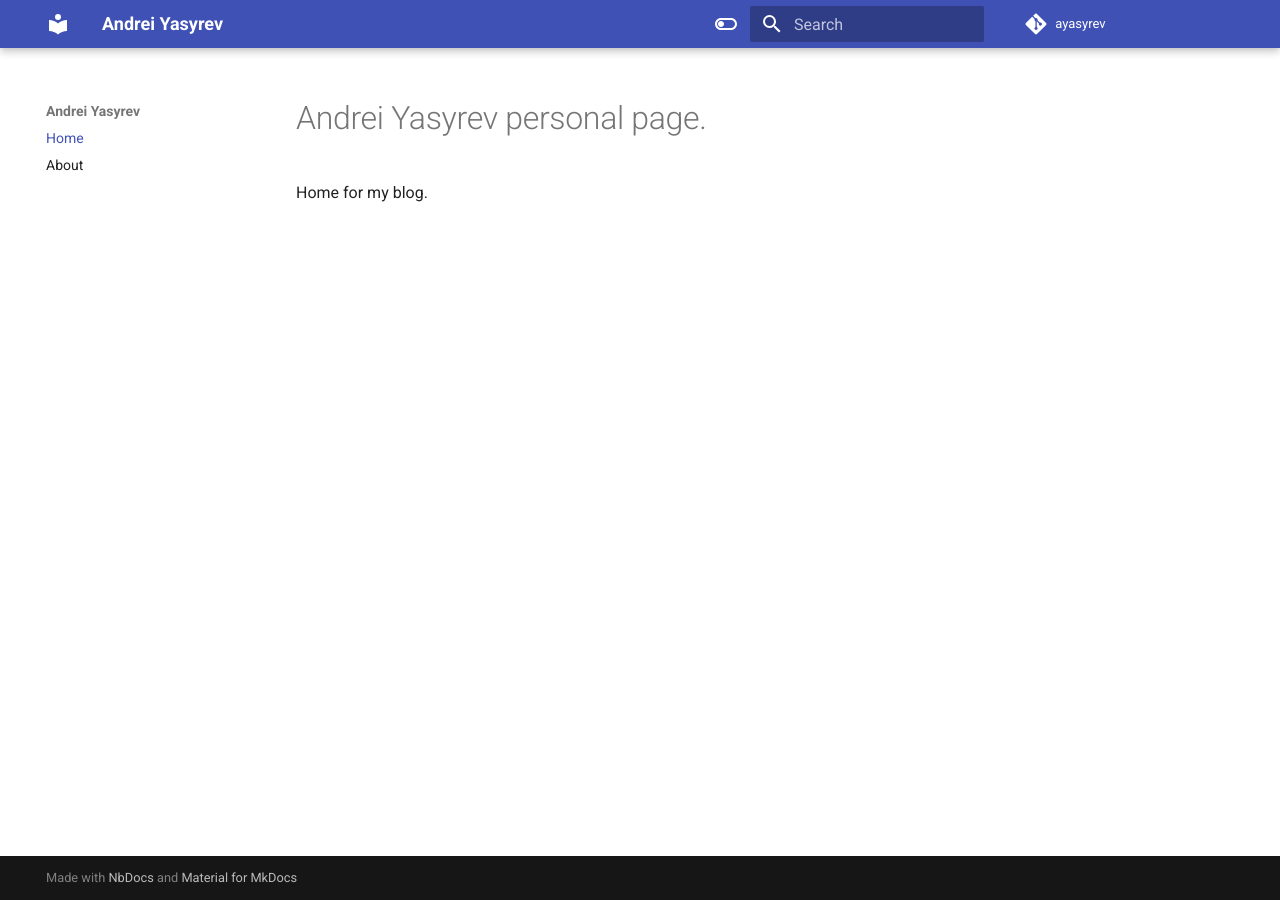
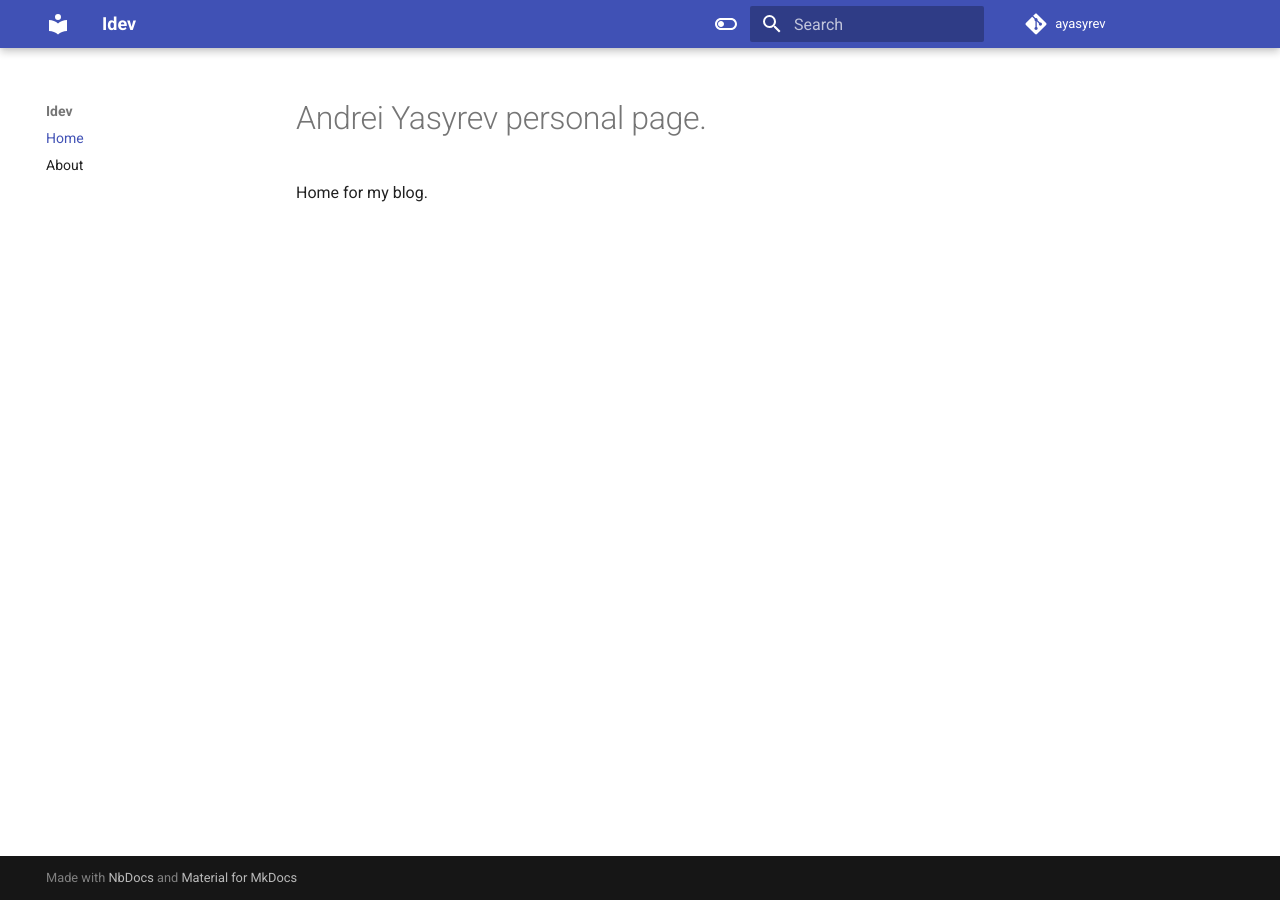
Before and after one commit to Hacktives/Hacktives, an MkDocs documentation site: the page built from docs/index.md, in a window 1280 px wide. Built offline with MkDocs 1.6.1 and Material for MkDocs 9.7.7, drawn with Linux system fonts in a browser that asks for light colours; comment, search, counter and statistics services are not loaded.

Commit message:
Update mkdocs.yml

```diff
--- a/mkdocs.yml
+++ b/mkdocs.yml
@@ -1,4 +1,4 @@
-site_name: Andrei Yasyrev
+site_name: Idev
 site_url:
 repo_url: https://github.com/Hacktives/Hacktives
 repo_name: ayasyrev
```
